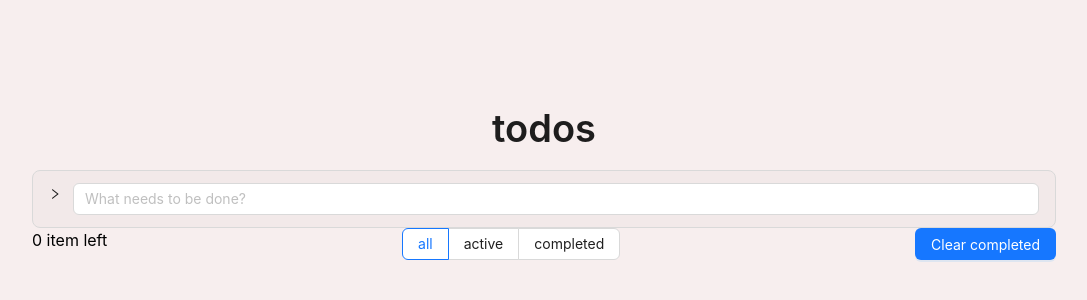
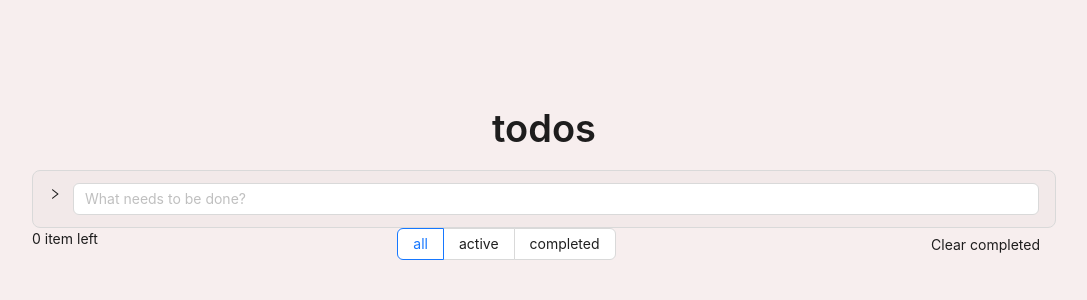
Before and after one commit to lvpjsdev/todo-zustand, a React (Vite) app: page / in a window 1280 px wide. Shown: the part 230-530 px from the top of the page, without its empty margins (96-1183 px from the left). Built offline with nearby package versions, Linux system fonts and the light colour scheme.

Commit message:
fix: add text component to count

```diff
--- a/src/App.tsx
+++ b/src/App.tsx
@@ -1,4 +1,4 @@
-import { Typography, Collapse, Button, Flex, Space } from 'antd';
+import { Typography, Collapse, Button, Flex } from 'antd';
 import './App.css';
 import { TodoInput } from './components/TodoInput';
 import { useTodosStore } from './store';
@@ -31,11 +31,11 @@ function App() {
       </div>
       <footer>
         <Flex gap='small' justify='space-between'>
-          <span>
+          <Typography.Text>
             {unDoneCount} item{unDoneCount > 1 ? 's' : ''} left
-          </span>
+          </Typography.Text>
           <TodoStatusSelector value={todoState} onChange={setTodoState} />
-          <Button type='primary' onClick={clearDone}>
+          <Button type='text' onClick={clearDone}>
             Clear completed
           </Button>
         </Flex>
```
